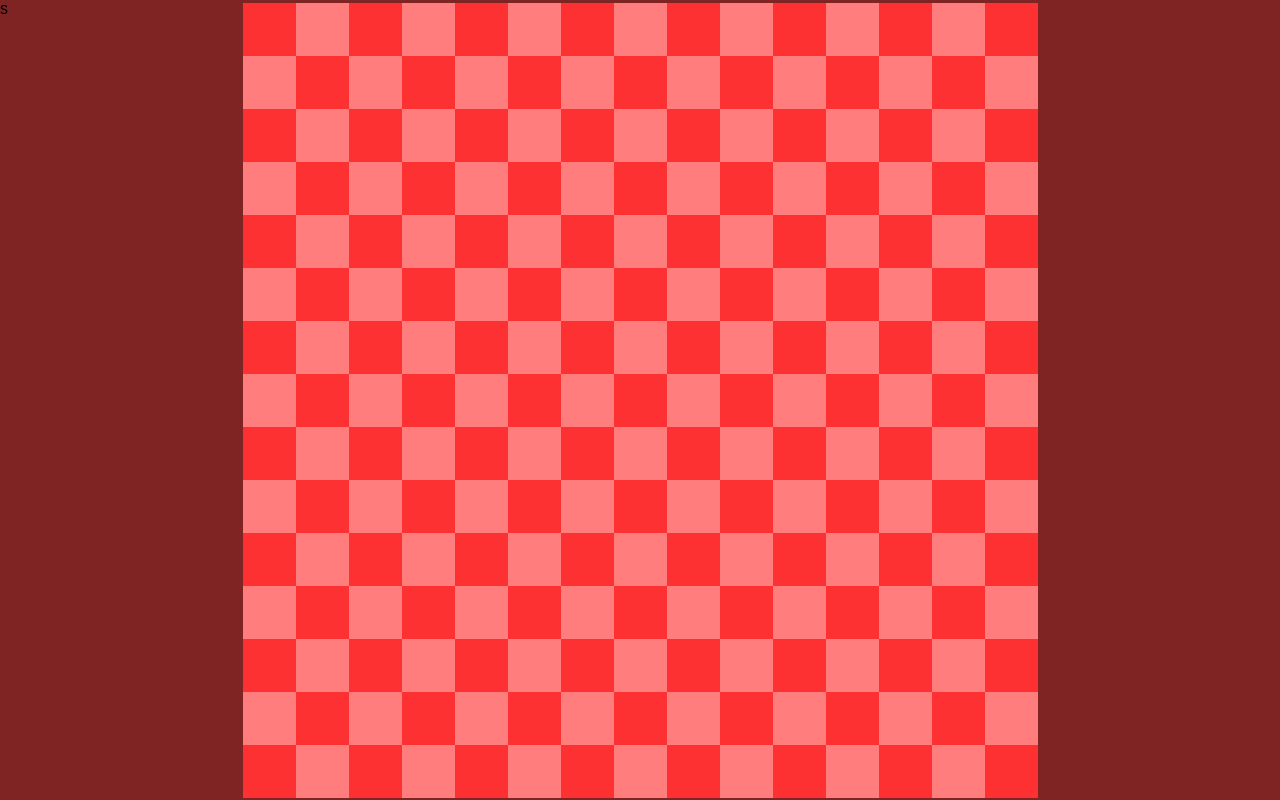
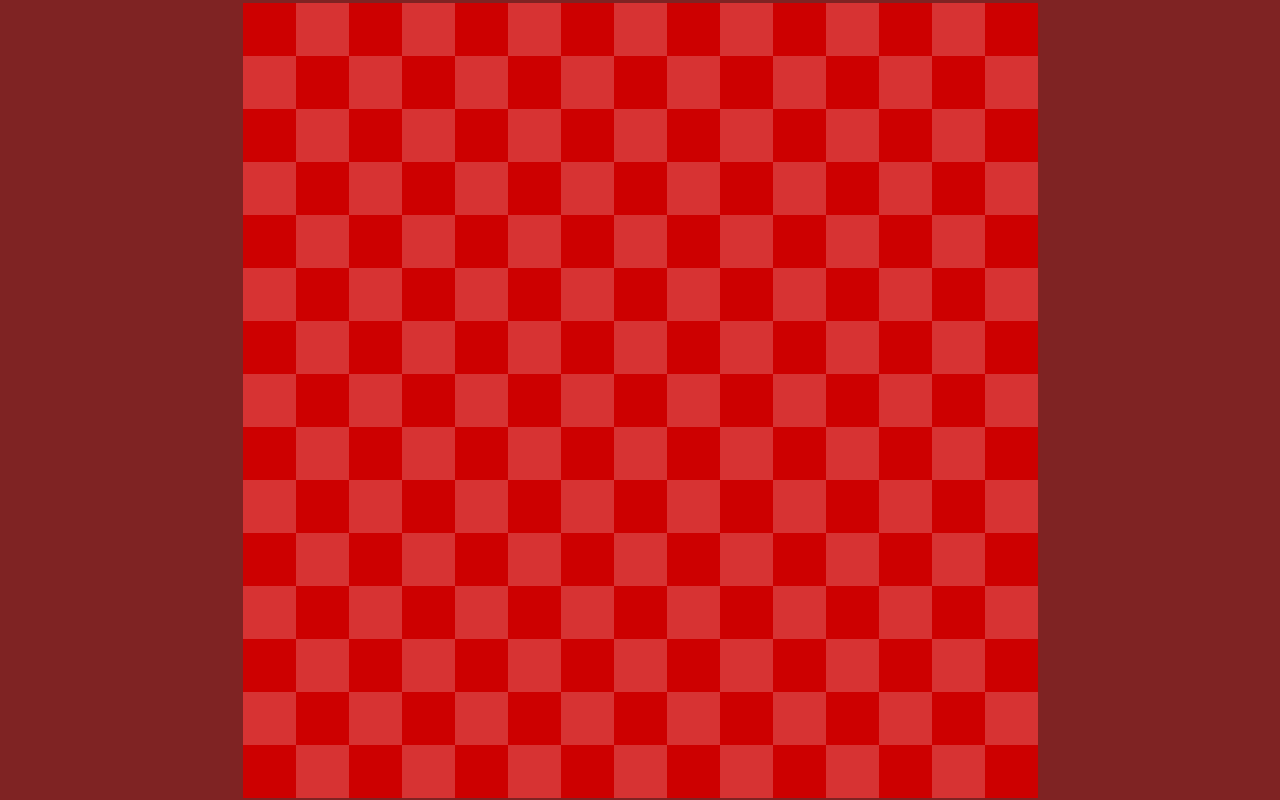
Before and after one commit to BK2004/React-Sweep, a React (Create React App) app: page / in a window 1280 px wide. Built offline with nearby package versions, Linux system fonts and the light colour scheme.

Commit message:
Basic gameplay done.

```diff
--- a/src/App.js
+++ b/src/App.js
@@ -22,47 +22,68 @@ function App() {
 }
 
 function Darken() {
-  return <div className="grey-out">s</div>
+  return <div className="grey-out"></div>
 }
 
 function Grid() {
   const [squareVals, setSquareVals] = useState(Array(GRID_WIDTH * GRID_HEIGHT).fill(""));
   const [hidden, setHidden] = useState(Array(GRID_HEIGHT * GRID_WIDTH).fill(true));
   const [flagged, setFlagged] = useState(Array(GRID_HEIGHT * GRID_WIDTH).fill(false));
+  const [gameActive, setGameActive] = useState(true);
 
+  // Left click interaction (Reveal tiles)
   function handleLeftClick(index) {
-    if (!hidden[index] || flagged[index]) { return; }
+    if (!gameActive || !hidden[index] || flagged[index]) { return; }
 
-    // Count adjacent bombs
     let count = 0;
-    let pos = GetCoords(index);
-    for (let x = -1; x <= 1; x++) {
-      for (let y = -1; y <= 1; y++) {
-        let sqIndex = GetSquareIndex(pos.x + x, pos.y + y);
-        if (!(x == 0 && y == 0) && sqIndex !== null && squares[sqIndex] == SQUARE_TYPES.Bomb) { count += 1; }
+    // Check if tile is a bomb
+    if (squares[index] === SQUARE_TYPES.Bomb) {
+      count = "B";
+      setGameActive(false);
+    } else {
+      // Count adjacent bombs
+      let pos = GetCoords(index);
+      for (let x = -1; x <= 1; x++) {
+        for (let y = -1; y <= 1; y++) {
+          let sqIndex = GetSquareIndex(pos.x + x, pos.y + y);
+          if (!(x === 0 && y === 0) && sqIndex !== null && squares[sqIndex] === SQUARE_TYPES.Bomb) { count += 1; }
+        }
       }
     }
 
     let valCopy = squareVals.slice();
     let hiddenCopy = hidden.slice();
-    valCopy[index] = (count > 0 ? count : "");
+    valCopy[index] = (count > 0 || count === "B" ? count : "");
     hiddenCopy[index] = false;
     setSquareVals(valCopy);
     setHidden(hiddenCopy);
   }
 
+  // Right click interaction (adds and removes flag)
+  function handleRightClick(index) {
+    if (!gameActive || !hidden[index]) { return; }
+
+    let flagCopy = flagged.slice();
+    flagCopy[index] = !flagCopy[index];
+    setFlagged(flagCopy);
+
+    return null;
+  }
+
+  SetDisplayVariables();
+
   return (
     <div className="grid">
       {squareVals.map((val, i) => {
-        return <Square key={i} value={val} hidden={hidden[i]} onclick={() => {return handleLeftClick(i)}} st={squares[i]} />;
+        return <Square key={i} value={val} hidden={hidden[i]} onclick={() => {return handleLeftClick(i)}} onrightclick={(e) => {e.preventDefault(); return handleRightClick(i)}} />;
       })}
     </div>
   )
 }
 
-function Square({ value, hidden, onclick, st }) {
+function Square({ value, hidden, onclick, onrightclick }) {
   return (
-    <button className="square" data-value={value} data-hidden={hidden} onClick={onclick} data-st={st}>{value}</button>
+    <button className="square" data-value={value} data-hidden={hidden} onClick={onclick} onContextMenu={onrightclick}>{value}</button>
   )
 }
 
@@ -90,4 +111,11 @@ function GetCoords(index) {
   }
 }
 
+function SetDisplayVariables() {
+  const root = document.querySelector(":root");
+
+  root.style.setProperty("--grid-width", GRID_WIDTH);
+  root.style.setProperty("--grid-height", GRID_HEIGHT);
+}
+
 export default App;
--- a/src/index.css
+++ b/src/index.css
@@ -44,6 +44,7 @@ body {
   width: var(--grid-screen-width);
   margin: auto;
   z-index: 10000;
+  background-color: #fff;
 }
 
 .square {
@@ -54,12 +55,17 @@ body {
 
 .square[data-hidden="true"] {
   color: rgba(0, 0, 0, 0);
+  background-color: rgb(205, 0, 0);
+}
+
+.square[data-hidden="false"] {
+  background-color: rgb(122, 122, 122);
 }
 
 .square:nth-child(2n+1) {
-  background-color: rgb(253, 49, 49);
+  opacity: 1;
 }
 
 .square:nth-child(2n) {
-  background-color: rgb(255, 125, 125);
+  opacity: 0.8;
 }
```
Also changed, not shown: 1 other file (tests, documents, lock files or other folders).
